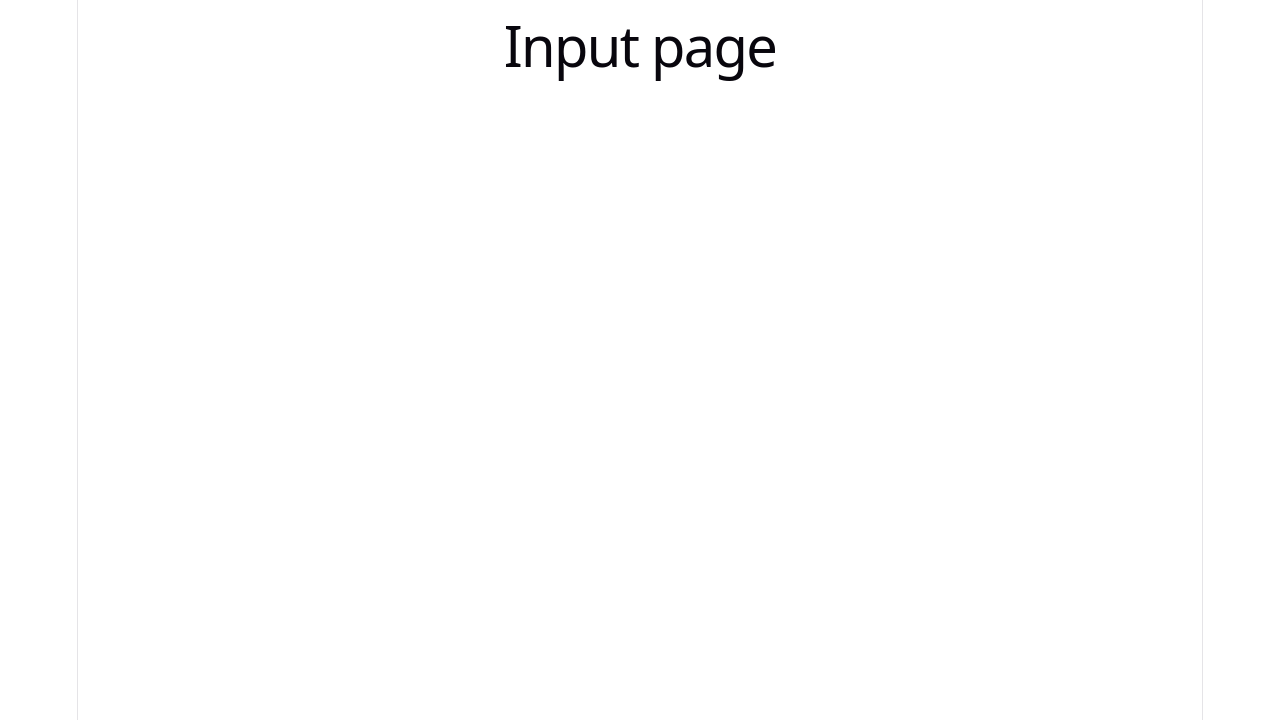
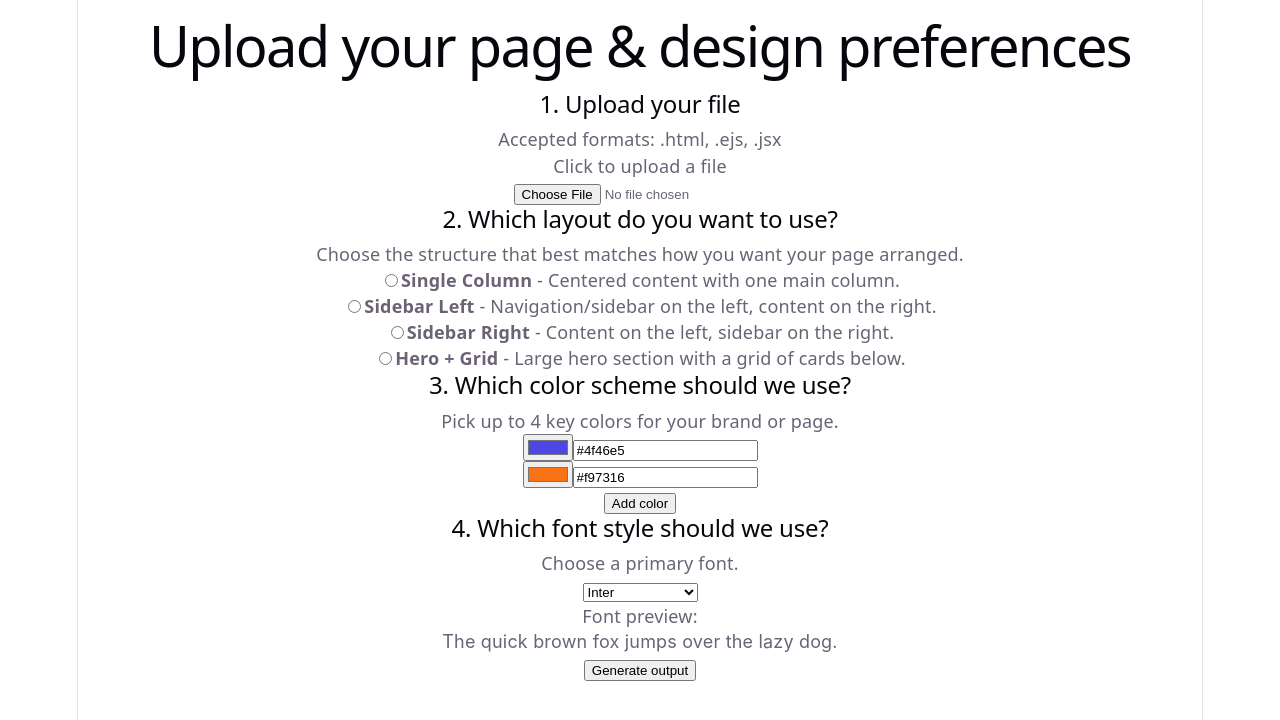
Before and after one commit to Batch-11-1/Hue.ai, a React (Vite) app in the folder client/stylehub/: page /input in a window 1280 px wide. Shown: the top 720 px of the page. Built offline with nearby package versions, Linux system fonts and the light colour scheme.

Commit message:
completed input page

```diff
--- a/client/stylehub/src/pages/Input.jsx
+++ b/client/stylehub/src/pages/Input.jsx
@@ -3,19 +3,229 @@ Then there should be 3 questions that the user should answer to help the AI unde
 1. which layout want to use? There should be cards that the user can choose from. The cards should have a title and a diagram of the layout.
 2. which color scheme to use? There should be option to choose upto 4 colors as the color scheme of the site. There should be a color selector and a plus button if the user wants to add more colors.
 3. which font to use? There should be a dropdown menu with different font options. The user should be able to see a preview of the font before selecting it.
+The layout images are in src/assets/pagelayouts folder
 
 Once selected there should be an axios request to backend(for now use a dummy endpoint) to send the file and the answers to the questions. Once the response is received the user should be redirected to the output page along with the response data.
 
 While waiting for the response there should be a loading animation to indicate that the AI is processing the request.
 */
+import { useState } from 'react'
+import { useNavigate } from 'react-router-dom'
+import axios from 'axios'
 import '../App.css'
 
 function Input() {
+  const navigate = useNavigate()
+
+  const [file, setFile] = useState(null)
+  const [selectedLayout, setSelectedLayout] = useState(null)
+  const [colors, setColors] = useState(['#4f46e5', '#f97316'])
+  const [selectedFont, setSelectedFont] = useState('Inter, system-ui, sans-serif')
+  const [isSubmitting, setIsSubmitting] = useState(false)
+  const [error, setError] = useState('')
+
+  const layoutOptions = [
+    {
+      id: 'single-column',
+      title: 'Single Column',
+      description: 'Centered content with one main column.',
+    },
+    {
+      id: 'sidebar-left',
+      title: 'Sidebar Left',
+      description: 'Navigation/sidebar on the left, content on the right.',
+    },
+    {
+      id: 'sidebar-right',
+      title: 'Sidebar Right',
+      description: 'Content on the left, sidebar on the right.',
+    },
+    {
+      id: 'hero-grid',
+      title: 'Hero + Grid',
+      description: 'Large hero section with a grid of cards below.',
+    },
+  ]
+
+  const fontOptions = [
+    { id: 'inter', label: 'Inter', css: 'Inter, system-ui, sans-serif' },
+    { id: 'roboto', label: 'Roboto', css: 'Roboto, system-ui, sans-serif' },
+    { id: 'playfair', label: 'Playfair Display', css: '"Playfair Display", serif' },
+    { id: 'poppins', label: 'Poppins', css: 'Poppins, system-ui, sans-serif' },
+    { id: 'mono', label: 'JetBrains Mono', css: '"JetBrains Mono", ui-monospace, SFMono-Regular, Menlo, Monaco, Consolas, "Liberation Mono", "Courier New", monospace' },
+  ]
+
+  const handleFileChange = (e) => {
+    const uploaded = e.target.files?.[0]
+    setFile(uploaded || null)
+    setError('')
+  }
+
+  const handleAddColor = () => {
+    if (colors.length >= 4) return
+    setColors([...colors, '#22c55e'])
+  }
+
+  const handleColorChange = (index, value) => {
+    const next = [...colors]
+    next[index] = value
+    setColors(next)
+  }
+
+  const handleSubmit = async (e) => {
+    e.preventDefault()
+    setError('')
+
+    if (!file) {
+      setError('Please upload a file before continuing.')
+      return
+    }
+
+    if (!selectedLayout) {
+      setError('Please choose a layout.')
+      return
+    }
+
+    if (!selectedFont) {
+      setError('Please choose a font.')
+      return
+    }
+
+    try {
+      setIsSubmitting(true)
+
+      const formData = new FormData()
+      formData.append('file', file)
+      formData.append('layout', selectedLayout)
+      formData.append('colors', JSON.stringify(colors))
+      formData.append('font', selectedFont)
+
+      // TODO: replace with real backend endpoint
+      const response = await axios.post('/api/analyze-layout', formData, {
+        headers: {
+          'Content-Type': 'multipart/form-data',
+        },
+      })
+
+      navigate('/output', {
+        state: {
+          result: response.data,
+          layout: selectedLayout,
+          colors,
+          font: selectedFont,
+        },
+      })
+    } catch (err) {
+      console.error(err)
+      setError('Something went wrong while processing your request. Please try again.')
+    } finally {
+      setIsSubmitting(false)
+    }
+  }
 
   return (
-    <>
-      <h1>Input page</h1>
-    </>
+    <div>
+      <h1>Upload your page & design preferences</h1>
+
+      <form onSubmit={handleSubmit}>
+        {/* File upload */}
+        <section>
+          <h2>1. Upload your file</h2>
+          <p>Accepted formats: .html, .ejs, .jsx</p>
+
+          <label>
+            <div>
+              <p>{file ? `Selected: ${file.name}` : 'Click to upload a file'}</p>
+            </div>
+            <input
+              type="file"
+              accept=".html,.ejs,.jsx"
+              onChange={handleFileChange}
+            />
+          </label>
+        </section>
+
+        {/* Layout selection */}
+        <section>
+          <h2>2. Which layout do you want to use?</h2>
+          <p>Choose the structure that best matches how you want your page arranged.</p>
+
+          {layoutOptions.map((layout) => (
+            <div key={layout.id}>
+              <label>
+                <input
+                  type="radio"
+                  name="layout"
+                  value={layout.id}
+                  checked={selectedLayout === layout.id}
+                  onChange={() => setSelectedLayout(layout.id)}
+                />
+                <strong>{layout.title}</strong> - {layout.description}
+              </label>
+            </div>
+          ))}
+        </section>
+
+        {/* Color scheme */}
+        <section>
+          <h2>3. Which color scheme should we use?</h2>
+          <p>Pick up to 4 key colors for your brand or page.</p>
+
+          {colors.map((value, index) => (
+            <div key={index}>
+              <input
+                type="color"
+                value={value}
+                onChange={(e) => handleColorChange(index, e.target.value)}
+              />
+              <input
+                type="text"
+                value={value}
+                onChange={(e) => handleColorChange(index, e.target.value)}
+              />
+            </div>
+          ))}
+
+          <button
+            type="button"
+            onClick={handleAddColor}
+            disabled={colors.length >= 4}
+          >
+            Add color
+          </button>
+        </section>
+
+        {/* Font selection */}
+        <section>
+          <h2>4. Which font style should we use?</h2>
+          <p>Choose a primary font.</p>
+
+          <select
+            value={selectedFont}
+            onChange={(e) => setSelectedFont(e.target.value)}
+          >
+            {fontOptions.map((font) => (
+              <option key={font.id} value={font.css}>
+                {font.label}
+              </option>
+            ))}
+          </select>
+
+          <p>Font preview:</p>
+          <p style={{ fontFamily: selectedFont }}>
+            The quick brown fox jumps over the lazy dog.
+          </p>
+        </section>
+
+        {error && <p>{error}</p>}
+
+        <button type="submit" disabled={isSubmitting}>
+          {isSubmitting ? 'Processing with AI…' : 'Generate output'}
+        </button>
+
+        {isSubmitting && <p>Loading... The AI is analyzing your layout and design choices.</p>}
+      </form>
+    </div>
   )
 }
 
```
